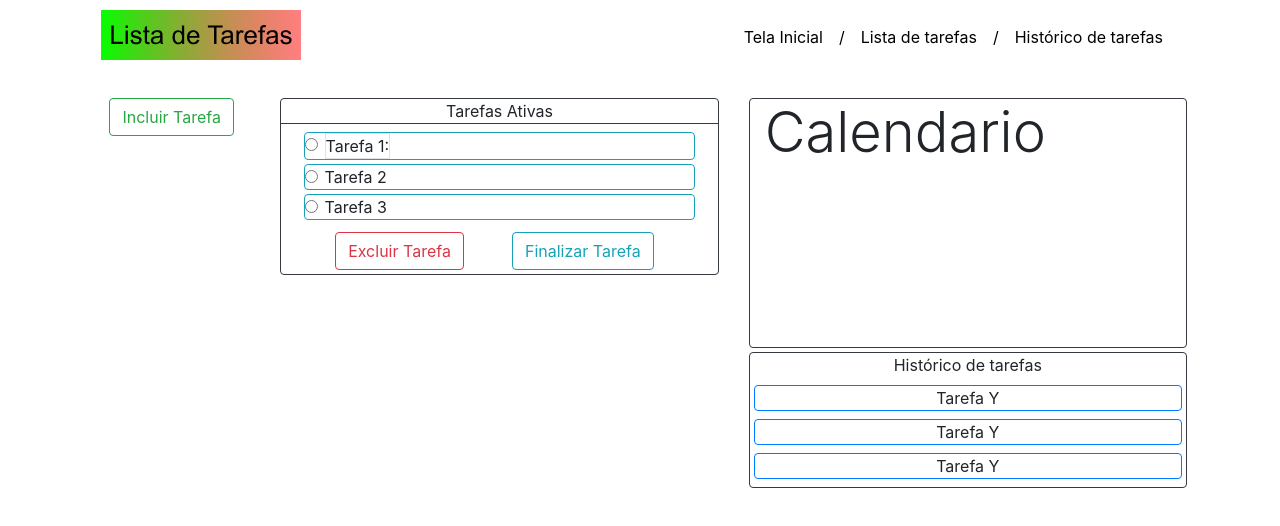
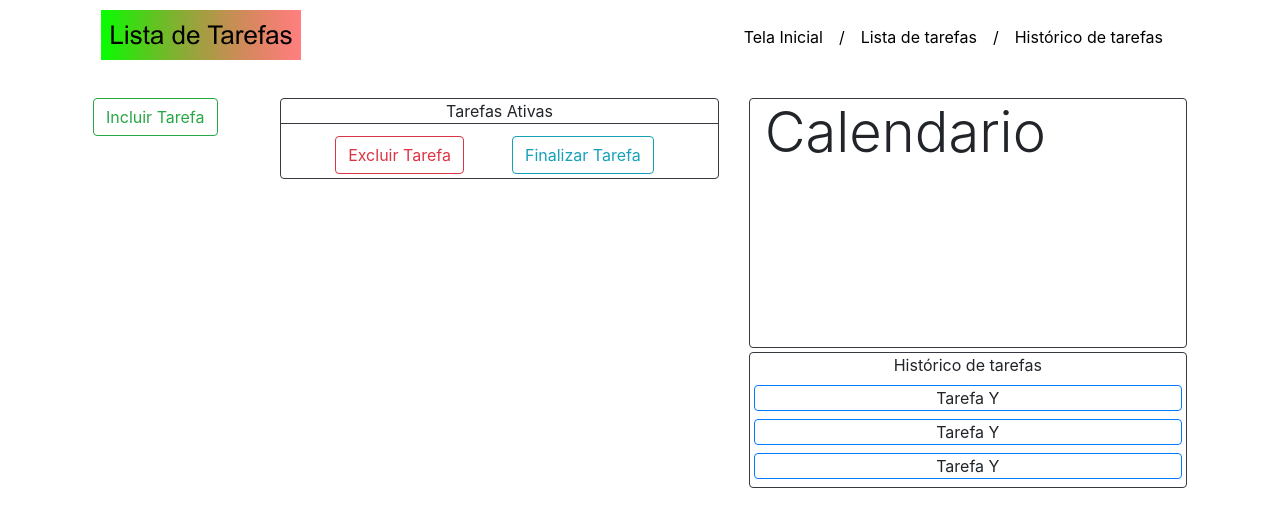
Before and after one commit to Rafael0125/appControleTarefas, an Angular app in the folder appControleTarefas/: page / in a window 1280 px wide. Shown: the top 526 px of the page. Built offline with nearby package versions, Linux system fonts and the light colour scheme.

Commit message:
criado a lógica para exibição das tarefas

```diff
--- a/appControleTarefas/src/app/tela-principal/tela-principal.component.html
+++ b/appControleTarefas/src/app/tela-principal/tela-principal.component.html
@@ -4,7 +4,7 @@
     <div class="row d-flex m-1">
 
         <div class="col-lg-2 my-1"> <!-- Primeira coluna // Botão de inclusão // Inicio -->
-            <div class="row text-center">
+            <div class="row ">
 
                 <div class="col-12 "> <!-- Botão de inclusão // Inicio -->
 
@@ -127,16 +127,22 @@
                         <div class="row justify-content-center ">
                             <div class="col-11 p-1">
 
-                                <div class="form-check border border-info my-1 rounded">
-                                    <input class="form-check-input" type="radio" name="tarefasAtivas" id="tarefa1" value="opcao1">
-                                        <label class="form-check-label border " for="tarefa1">
-                                            Tarefa 1:
-                                        </label>
+                                <div *ngFor="let tarefa of tarefas">
+
+                                    <div class="form-check my-1 rounded">
+                                        <input class="form-check-input" type="radio" name="tarefasAtivas" id="tarefa1" value="opcao1">
+                                            <label class="form-check-label" for="tarefa1">
+                                                Tarefa {{tarefa.id}} : {{tarefa.titulo}}
+                                            </label>
+                                    </div>
+
+
                                 </div>
-                                <div class="form-check border border-info my-1 rounded">
+                                <!-- <div class="form-check border border-info my-1 rounded"
+                                *ngIf="this.tarefas[1].titulo !== null">
                                     <input class="form-check-input" type="radio" name="tarefasAtivas" id="tarefa2" value="opcao2">
                                         <label class="form-check-label" for="tarefa2">
-                                            Tarefa 2
+                                            Tarefa 2 {{this.tarefas[1].titulo}}
                                         </label>
                                 </div>
                                 <div class="form-check border border-info my-1 rounded">
@@ -144,7 +150,7 @@
                                         <label class="form-check-label" for="tarefa3">
                                             Tarefa 3
                                         </label>
-                                </div>
+                                </div>-->
                             </div>
 
                             <div class="col-lg-11 my-1"> <!-- Botões -->
--- a/appControleTarefas/src/app/tela-principal/tela-principal.component.ts
+++ b/appControleTarefas/src/app/tela-principal/tela-principal.component.ts
@@ -11,9 +11,9 @@ import { Tarefa } from '../shared/tarefa.model';
 export class TelaPrincipalComponent implements OnInit {
 
   public tarefa !:Tarefa
-  public tarefas : Tarefa[] = []
+  public tarefas : Tarefa[] = [ ]
 
-  public idTarefa : number = 0
+  public idTarefa : number = 1
 
   public formEntradaTarefa: FormGroup = new FormGroup({
     'id': new FormControl(null),
@@ -47,14 +47,13 @@ export class TelaPrincipalComponent implements OnInit {
       )
       this.tarefas.push(tarefa)
       this.idTarefa ++
+
+      console.log(tarefa)
     }
 
     console.log(' Array de tarefas ',this.tarefas)
-    console.log('Indice 0 ', this.tarefas[0])
-    console.log('Indice 0 ID ', this.tarefas[0].id)
-    console.log('Indice 0 TITULO ', this.tarefas[0].titulo)
-    console.log('Indice 0 DATA ', this.tarefas[0].data)
-    console.log('Indice 0 DESCRIÇÃO ', this.tarefas[0].descricao)
+
+
 
 
 
```
Also changed, not shown: appControleTarefas/banco_de_dados.json (added, +19 -0 lines), appControleTarefas/src/app/banco_de_dados.json (added, +12 -0 lines).
